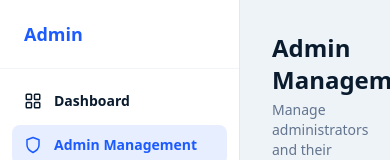
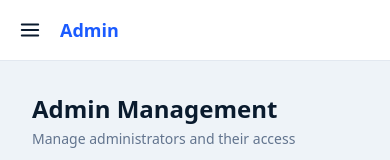
Before and after one commit to ahmedatif-meska/meska-classroom, a Next.js app: page /admin/admins in a window 390 px wide. Shown: the top 160 px of the page. Built offline with nearby package versions, Linux system fonts and the light colour scheme; no server answers; the database is empty.

Commit message:
dashboard mob edit

```diff
--- a/components/DashboardShell.tsx
+++ b/components/DashboardShell.tsx
@@ -1,4 +1,7 @@
+"use client";
+
 import Link from "next/link";
+import { useEffect, useState } from "react";
 import strings from "@/lib/strings";
 
 function DashboardIcon() {
@@ -22,6 +25,44 @@ function DashboardIcon() {
   );
 }
 
+function MenuIcon() {
+  return (
+    <svg
+      width="22"
+      height="22"
+      viewBox="0 0 24 24"
+      fill="none"
+      stroke="currentColor"
+      strokeWidth="2"
+      strokeLinecap="round"
+      strokeLinejoin="round"
+      aria-hidden="true"
+    >
+      <line x1="3" y1="6" x2="21" y2="6" />
+      <line x1="3" y1="12" x2="21" y2="12" />
+      <line x1="3" y1="18" x2="21" y2="18" />
+    </svg>
+  );
+}
+
+function ChevronLeftIcon() {
+  return (
+    <svg
+      width="20"
+      height="20"
+      viewBox="0 0 24 24"
+      fill="none"
+      stroke="currentColor"
+      strokeWidth="2"
+      strokeLinecap="round"
+      strokeLinejoin="round"
+      aria-hidden="true"
+    >
+      <polyline points="15 18 9 12 15 6" />
+    </svg>
+  );
+}
+
 export type NavItem = { label: string; href: string; icon?: React.ReactNode };
 
 // Neutral single-item default (href="#") so a consumer that passes no navItems
@@ -29,6 +70,8 @@ export type NavItem = { label: string; href: string; icon?: React.ReactNode };
 const DEFAULT_NAV: NavItem[] = [
   { label: strings.dashboardLabel, href: "#", icon: <DashboardIcon /> },
 ];
+
+const SIDEBAR_ID = "dashboard-sidebar";
 
 export default function DashboardShell({
   panelName,
@@ -47,16 +90,51 @@ export default function DashboardShell({
   // highlighted as before when no activeHref is supplied).
   const resolvedActive = activeHref ?? navItems[0]?.href;
 
+  // Mobile-only drawer state. On md+ the sidebar is always-visible and static,
+  // so this flag has no effect there.
+  const [open, setOpen] = useState(false);
+
+  // Close the drawer on Escape for keyboard users.
+  useEffect(() => {
+    if (!open) return;
+    const onKey = (e: KeyboardEvent) => {
+      if (e.key === "Escape") setOpen(false);
+    };
+    document.addEventListener("keydown", onKey);
+    return () => document.removeEventListener("keydown", onKey);
+  }, [open]);
+
   return (
     <div className="flex h-screen overflow-hidden">
+      {/* Mobile backdrop — dims content and closes the drawer on tap. */}
+      {open ? (
+        <button
+          type="button"
+          aria-label={strings.closeNavLabel}
+          onClick={() => setOpen(false)}
+          className="fixed inset-0 z-40 bg-ink/40 md:hidden"
+        />
+      ) : null}
+
       <aside
-        className="w-60 shrink-0 bg-surface border-r border-slate-200 flex flex-col"
+        id={SIDEBAR_ID}
+        className={`fixed inset-y-0 left-0 z-50 flex w-72 max-w-[82%] shrink-0 transform flex-col border-r border-slate-200 bg-surface transition-transform duration-300 ease-in-out md:static md:z-auto md:w-60 md:max-w-none md:translate-x-0 ${
+          open ? "translate-x-0" : "-translate-x-full"
+        }`}
         aria-label={`${panelName} navigation`}
       >
-        <div className="px-6 py-5 border-b border-slate-100">
+        <div className="flex items-center justify-between border-b border-slate-100 px-6 py-5">
           <span className="text-lg font-bold text-brand">{panelName}</span>
+          <button
+            type="button"
+            onClick={() => setOpen(false)}
+            aria-label={strings.closeNavLabel}
+            className="-mr-2 flex h-9 w-9 items-center justify-center rounded-lg text-slate-500 hover:bg-slate-50 focus-visible:outline-2 focus-visible:outline-offset-2 focus-visible:outline-brand md:hidden"
+          >
+            <ChevronLeftIcon />
+          </button>
         </div>
-        <nav className="flex-1 p-3 flex flex-col gap-1">
+        <nav className="flex flex-1 flex-col gap-1 p-3">
           {navItems.map((item) => {
             const active = item.href === resolvedActive;
             return (
@@ -64,6 +142,7 @@ export default function DashboardShell({
                 key={item.href}
                 href={item.href}
                 aria-current={active ? "page" : undefined}
+                onClick={() => setOpen(false)}
                 className={
                   active
                     ? "flex items-center gap-3 px-3 py-2.5 rounded-lg bg-brand/10 text-brand font-semibold text-sm focus-visible:outline-2 focus-visible:outline-offset-2 focus-visible:outline-brand"
@@ -81,7 +160,24 @@ export default function DashboardShell({
         ) : null}
       </aside>
 
-      <main className="flex-1 overflow-y-auto bg-page">{children}</main>
+      <div className="flex min-w-0 flex-1 flex-col">
+        {/* Mobile top bar — hosts the hamburger that opens the drawer. */}
+        <header className="flex items-center gap-3 border-b border-slate-200 bg-surface px-4 py-3 md:hidden">
+          <button
+            type="button"
+            onClick={() => setOpen(true)}
+            aria-label={strings.openNavLabel}
+            aria-expanded={open}
+            aria-controls={SIDEBAR_ID}
+            className="-ml-1 flex h-9 w-9 items-center justify-center rounded-lg text-ink hover:bg-slate-50 focus-visible:outline-2 focus-visible:outline-offset-2 focus-visible:outline-brand"
+          >
+            <MenuIcon />
+          </button>
+          <span className="text-lg font-bold text-brand">{panelName}</span>
+        </header>
+
+        <main className="flex-1 overflow-y-auto bg-page">{children}</main>
+      </div>
     </div>
   );
 }
--- a/lib/strings.ts
+++ b/lib/strings.ts
@@ -25,6 +25,8 @@ const strings = {
   // Dashboard (shared)
   dashboardLabel: "Dashboard",
   dashboardEmptyNote: "No data to display yet",
+  openNavLabel: "Open navigation menu",
+  closeNavLabel: "Close navigation menu",
   adminDashboardSubtitle: "Overview of your admin workspace",
   studentDashboardSubtitle: "Overview of your student workspace",
 
```
Also changed, not shown: 2 other files (tests, documents, lock files or other folders).
